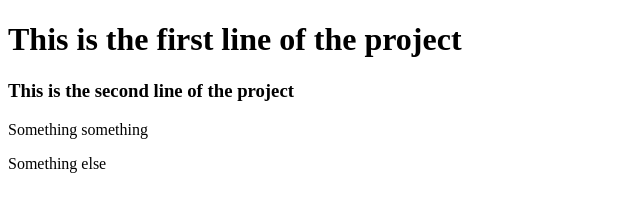
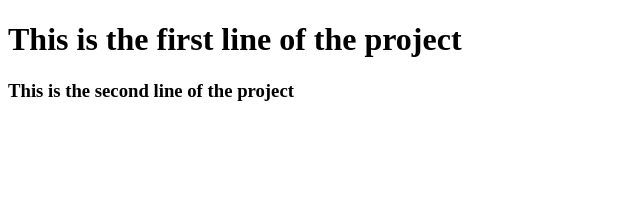
Before and after one commit to GabOsaz/shalomProject, a plain HTML site: page index.html in a window 1280 px wide. Shown: the whole page, without its empty margins (0-640 px from the left). Drawn offline with Linux system fonts and the light colour scheme.

Commit message:
deleted something

```diff
--- a/index.html
+++ b/index.html
@@ -9,7 +9,5 @@
 <body>
     <h1> This is the first line of the project </h1>
     <h3>This is the second line of the project </h3>
-    <p> Something something </p>
-    <p> Something else </p>
 </body>
 </html>
```
